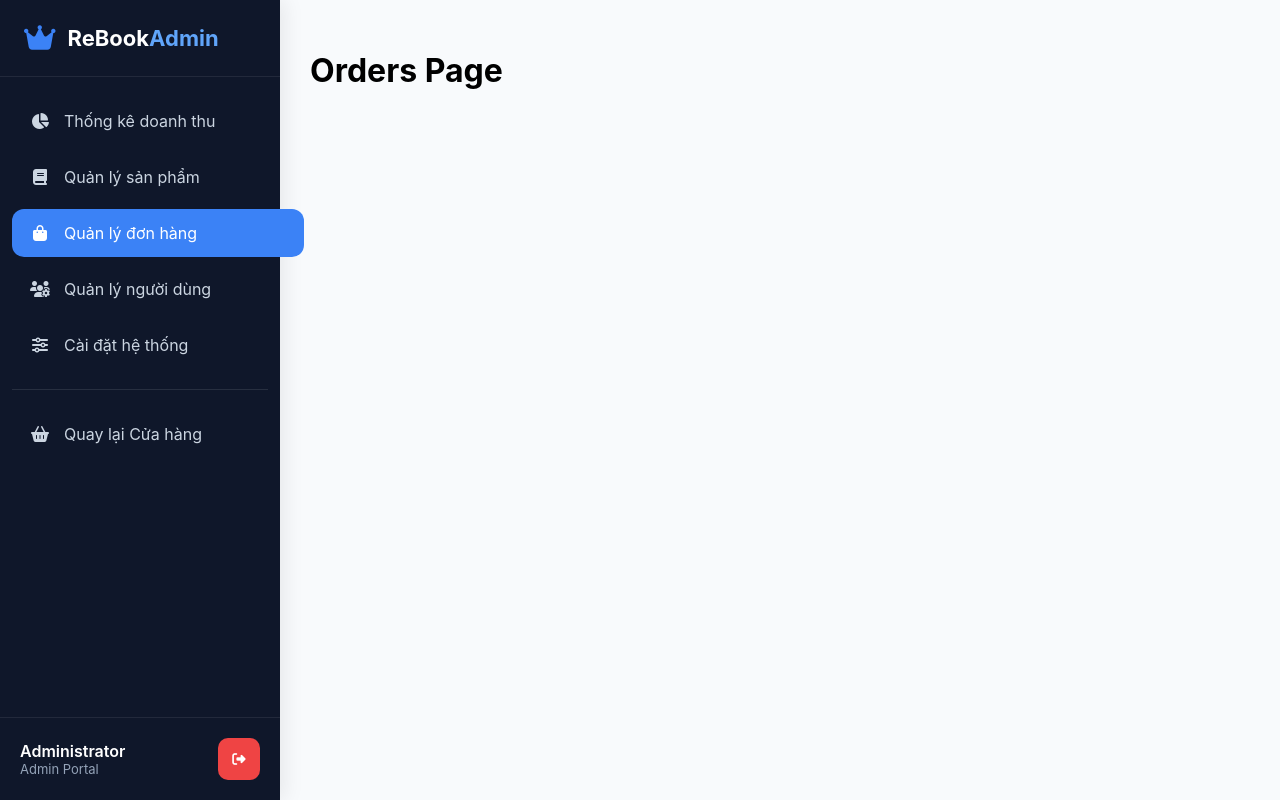
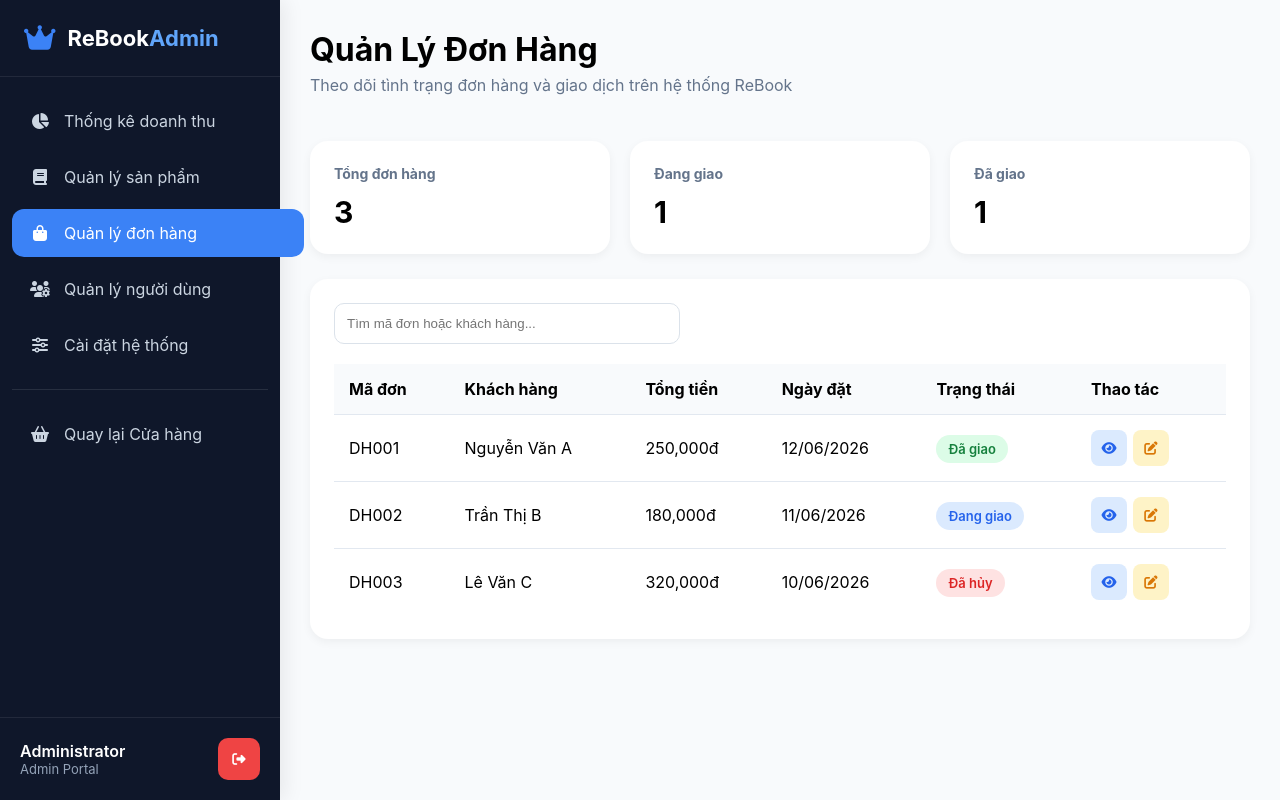
Before and after one commit to anhhungdong3-sudo/ChuyenDeWeb, a React (Create React App) app in the folder front_end/my-app/: page /admin/orders in a window 1280 px wide. Built offline with nearby package versions, Linux system fonts and the light colour scheme.

Commit message:
Update admin order

```diff
--- a/front_end/my-app/src/pages/admin/Orders.jsx
+++ b/front_end/my-app/src/pages/admin/Orders.jsx
@@ -1,7 +1,153 @@
-import React from "react";
+import React, { useState } from "react";
+import "../../styles/admin/Orders.css";
 
 function Orders() {
-  return <h1>Orders Page</h1>;
+  const [searchTerm, setSearchTerm] = useState("");
+
+  const orders = [
+    {
+      id: "DH001",
+      customer: "Nguyễn Văn A",
+      total: 250000,
+      date: "12/06/2026",
+      status: "Đã giao",
+    },
+    {
+      id: "DH002",
+      customer: "Trần Thị B",
+      total: 180000,
+      date: "11/06/2026",
+      status: "Đang giao",
+    },
+    {
+      id: "DH003",
+      customer: "Lê Văn C",
+      total: 320000,
+      date: "10/06/2026",
+      status: "Đã hủy",
+    },
+  ];
+
+  const filteredOrders = orders.filter(
+    (order) =>
+      order.id.toLowerCase().includes(searchTerm.toLowerCase()) ||
+      order.customer.toLowerCase().includes(searchTerm.toLowerCase())
+  );
+
+  return (
+    <>
+      <div className="admin-header-panel">
+        <div className="admin-header-title">
+          <h1>Quản Lý Đơn Hàng</h1>
+          <p>
+            Theo dõi tình trạng đơn hàng và giao dịch trên hệ thống ReBook
+          </p>
+        </div>
+      </div>
+
+      {/* Summary Cards */}
+      <div className="orders-summary-grid">
+
+        <div className="summary-card">
+          <h3>Tổng đơn hàng</h3>
+          <span>{orders.length}</span>
+        </div>
+
+        <div className="summary-card">
+          <h3>Đang giao</h3>
+          <span>
+            {orders.filter(
+              (o) => o.status === "Đang giao"
+            ).length}
+          </span>
+        </div>
+
+        <div className="summary-card">
+          <h3>Đã giao</h3>
+          <span>
+            {orders.filter(
+              (o) => o.status === "Đã giao"
+            ).length}
+          </span>
+        </div>
+
+      </div>
+
+      {/* Orders Table */}
+
+      <div className="orders-card">
+
+        <div className="orders-toolbar">
+          <input
+            type="text"
+            placeholder="Tìm mã đơn hoặc khách hàng..."
+            value={searchTerm}
+            onChange={(e) =>
+              setSearchTerm(e.target.value)
+            }
+          />
+        </div>
+
+        <table className="orders-table">
+
+          <thead>
+            <tr>
+              <th>Mã đơn</th>
+              <th>Khách hàng</th>
+              <th>Tổng tiền</th>
+              <th>Ngày đặt</th>
+              <th>Trạng thái</th>
+              <th>Thao tác</th>
+            </tr>
+          </thead>
+
+          <tbody>
+            {filteredOrders.map((order) => (
+              <tr key={order.id}>
+
+                <td>{order.id}</td>
+
+                <td>{order.customer}</td>
+
+                <td>
+                  {order.total.toLocaleString()}đ
+                </td>
+
+                <td>{order.date}</td>
+
+                <td>
+                  <span
+                    className={`status-badge ${
+                      order.status === "Đã giao"
+                        ? "delivered"
+                        : order.status === "Đang giao"
+                        ? "shipping"
+                        : "cancelled"
+                    }`}
+                  >
+                    {order.status}
+                  </span>
+                </td>
+
+                <td>
+                  <button className="btn-action view">
+                    <i className="fas fa-eye"></i>
+                  </button>
+
+                  <button className="btn-action edit">
+                    <i className="fas fa-edit"></i>
+                  </button>
+                </td>
+
+              </tr>
+            ))}
+          </tbody>
+
+        </table>
+
+      </div>
+    </>
+  );
 }
 
 export default Orders;
--- /dev/null
+++ b/front_end/my-app/src/styles/admin/Orders.css
@@ -0,0 +1,125 @@
+/* Summary */
+
+.orders-summary-grid {
+  display: grid;
+  grid-template-columns: repeat(3, 1fr);
+  gap: 20px;
+
+  margin-bottom: 25px;
+}
+
+.summary-card {
+  background: white;
+  padding: 24px;
+  border-radius: 18px;
+
+  box-shadow: 0 3px 10px rgba(0,0,0,.05);
+}
+
+.summary-card h3 {
+  margin: 0;
+  color: #64748b;
+  font-size: 14px;
+}
+
+.summary-card span {
+  display: block;
+  margin-top: 12px;
+
+  font-size: 30px;
+  font-weight: 700;
+}
+
+/* Table Card */
+
+.orders-card {
+  background: white;
+  border-radius: 18px;
+  padding: 24px;
+
+  box-shadow: 0 3px 10px rgba(0,0,0,.05);
+}
+
+/* Toolbar */
+
+.orders-toolbar {
+  margin-bottom: 20px;
+}
+
+.orders-toolbar input {
+  width: 320px;
+
+  padding: 12px;
+  border: 1px solid #dbe2ea;
+  border-radius: 10px;
+}
+
+/* Table */
+
+.orders-table {
+  width: 100%;
+  border-collapse: collapse;
+}
+
+.orders-table th {
+  background: #f8fafc;
+  padding: 15px;
+  text-align: left;
+}
+
+.orders-table td {
+  padding: 15px;
+  border-top: 1px solid #e2e8f0;
+}
+
+.orders-table tr:hover {
+  background: #f8fafc;
+}
+
+/* Status */
+
+.status-badge {
+  padding: 6px 12px;
+  border-radius: 20px;
+
+  font-size: 13px;
+  font-weight: 600;
+}
+
+.delivered {
+  background: #dcfce7;
+  color: #15803d;
+}
+
+.shipping {
+  background: #dbeafe;
+  color: #2563eb;
+}
+
+.cancelled {
+  background: #fee2e2;
+  color: #dc2626;
+}
+
+/* Actions */
+
+.btn-action {
+  width: 36px;
+  height: 36px;
+
+  border: none;
+  border-radius: 8px;
+
+  cursor: pointer;
+  margin-right: 6px;
+}
+
+.btn-action.view {
+  background: #dbeafe;
+  color: #2563eb;
+}
+
+.btn-action.edit {
+  background: #fef3c7;
+  color: #d97706;
+}
```
